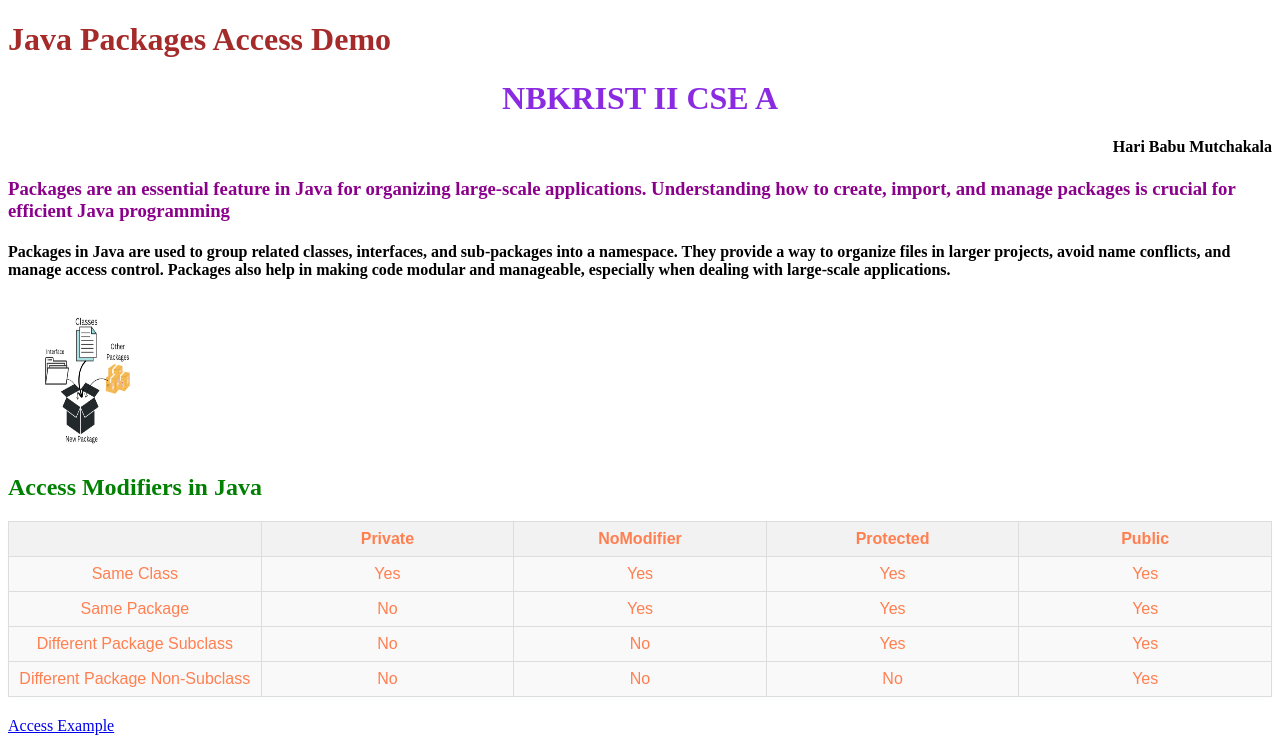
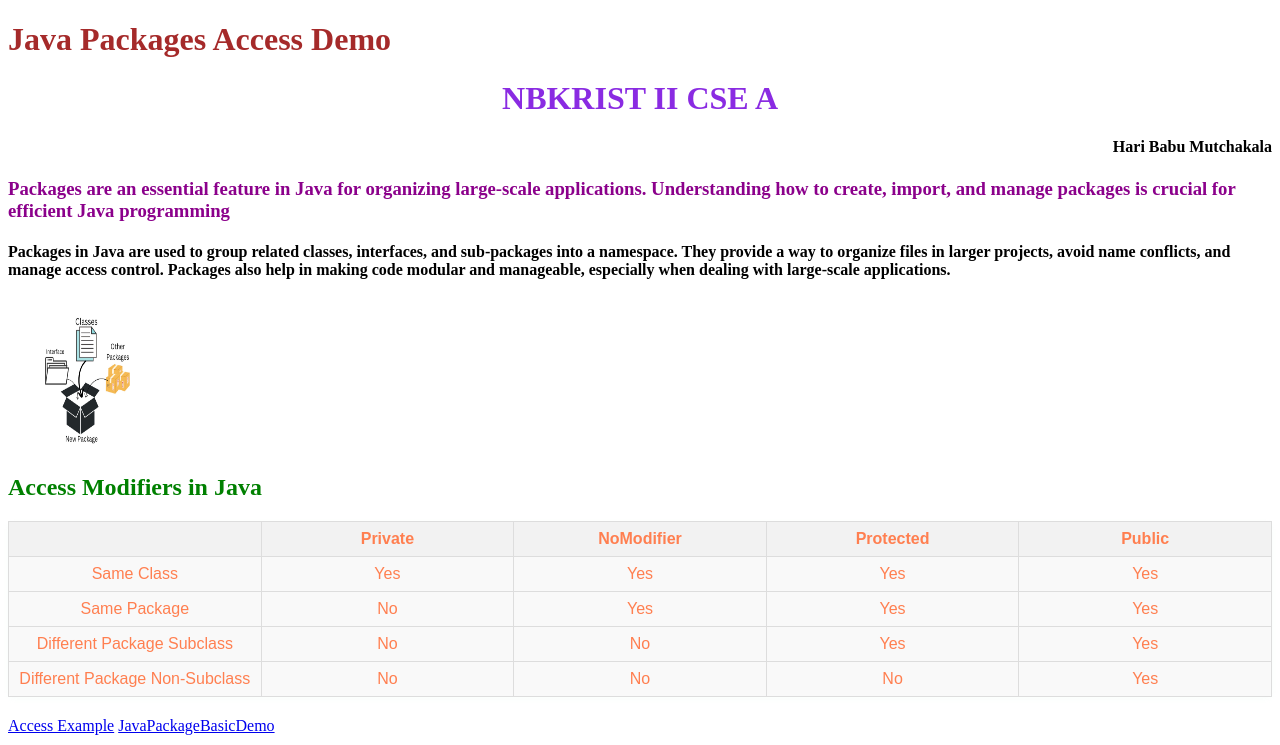
Before and after one commit to vallipedu/interviewstuff, a plain HTML site: page index.html in a window 1280 px wide. Shown: the top 745 px of the page. Drawn offline with Linux system fonts and the light colour scheme.

Commit message:
Update index.html

```diff
--- a/index.html
+++ b/index.html
@@ -91,6 +91,7 @@
 
     </table>
      <a href="accessexample.html">Access Example</a>
+     <a href="moreexamples.html">JavaPackageBasicDemo</a>
     <pre>
         <img src="another.jpg" alt="NBK Logo" style="width:400px;height:300px;">
 /**
```
